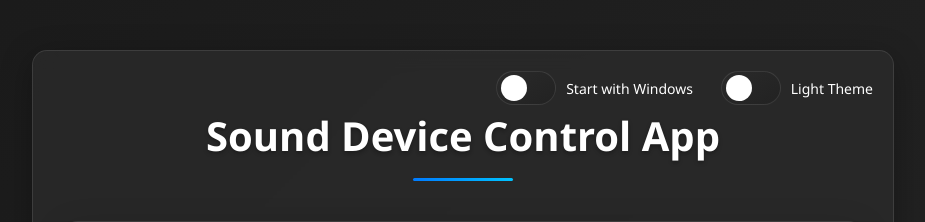
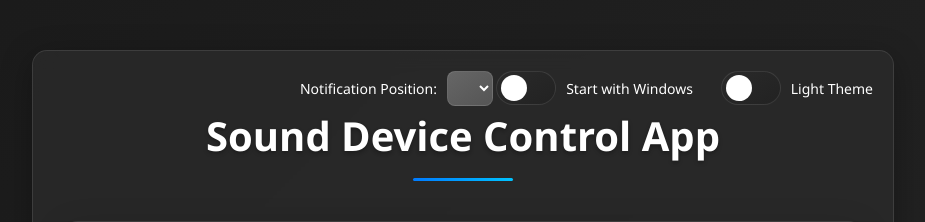
Before and after one commit to wyrtensi/Sound-Device-Control-App, a Python web app: template templates/index.html in a window 1280 px wide. Shown: the top 222 px of the page, without its empty margins (177-1102 px from the left). Run offline with Jinja, Linux system fonts and the light colour scheme; the template is opened without the code that fills it: most values are stand-ins (such as "Sample title", 1, 10 or a date in 2020); lists and menus that the app fills with data are empty.

Commit message:
Add files via upload

```diff
--- /dev/null
+++ b/notification_settings.json
@@ -0,0 +1 @@
+{"position": "bottom_right"}
--- a/templates/index.html
+++ b/templates/index.html
@@ -503,6 +503,60 @@
             align-items: center;
             gap: 10px;
         }
+
+        .notification-position-switcher {
+            position: absolute;
+            top: 20px;
+            right: 400px;  /* Размещаем правее других переключателей */
+            display: flex;
+            align-items: center;
+            gap: 10px;
+        }
+
+        .position-label {
+            color: #fff;
+            font-size: 14px;
+        }
+
+        .position-select {
+            padding: 8px 12px;
+            border-radius: 8px;
+            background: linear-gradient(145deg, #666, #555);  /* Серый фон по умолчанию (темная тема) */
+            border: 1px solid rgba(255, 255, 255, 0.1);
+            color: #fff;
+            cursor: pointer;
+            transition: all 0.3s ease;
+        }
+
+        .position-select:hover {
+            background: linear-gradient(145deg, #777, #666);  /* Чуть светлее при наведении */
+        }
+
+        .position-select option {
+            background-color: #666;  /* Серый фон для опций */
+            color: #fff;
+        }
+
+        /* Стили для светлой темы */
+        .light-theme .position-select {
+            background: linear-gradient(145deg, #f5f5f5, #e8e8e8);
+            border: 1px solid rgba(0, 0, 0, 0.1);
+            color: #333;
+        }
+
+        .light-theme .position-select:hover {
+            background: linear-gradient(145deg, #fff, #f5f5f5);
+        }
+
+        .light-theme .position-select option {
+            background-color: #f5f5f5;
+            color: #333;
+        }
+
+        /* Стили для светлой темы */
+        .light-theme .position-label {
+            color: #333;  /* Черный текст для метки в светлой теме */
+        }
     </style>
 </head>
 <body>
@@ -523,6 +577,13 @@
                 <span class="slider round"></span>
             </label>
             <span class="theme-label">Start with Windows</span>
+        </div>
+
+        <div class="notification-position-switcher">
+            <label class="position-label">Notification Position:</label>
+            <select id="notificationPosition" class="position-select">
+                <!-- Опции будут добавлены через JavaScript -->
+            </select>
         </div>
 
         <form id="hotkeyForm">
@@ -973,6 +1034,57 @@
                 this.checked = !this.checked;
             }
         });
+
+        // Загружаем позиции уведомлений при загрузке страницы
+        document.addEventListener('DOMContentLoaded', async () => {
+            try {
+                const response = await fetch('/get_notification_position');
+                const result = await response.json();
+
+                if (result.status === 'success') {
+                    const select = document.getElementById('notificationPosition');
+                    const positions = result.available_positions;
+
+                    // Заполняем select опциями
+                    Object.entries(positions).forEach(([value, label]) => {
+                        const option = document.createElement('option');
+                        option.value = value;
+                        option.textContent = label;
+                        if (value === result.current_position) {
+                            option.selected = true;
+                        }
+                        select.appendChild(option);
+                    });
+                }
+            } catch (error) {
+                console.error('Error loading notification positions:', error);
+            }
+        });
+
+        // Обработчик изменения позиции
+        document.getElementById('notificationPosition').addEventListener('change', async function() {
+            try {
+                const response = await fetch('/set_notification_position', {
+                    method: 'POST',
+                    headers: {
+                        'Content-Type': 'application/json'
+                    },
+                    body: JSON.stringify({
+                        position: this.value
+                    })
+                });
+
+                const result = await response.json();
+                if (result.status === 'success') {
+                    showNotification('Notification position updated');
+                } else {
+                    showNotification('Error updating notification position', true);
+                }
+            } catch (error) {
+                console.error('Error setting notification position:', error);
+                showNotification('Error updating notification position', true);
+            }
+        });
     </script>
 </body>
 </html>
```
